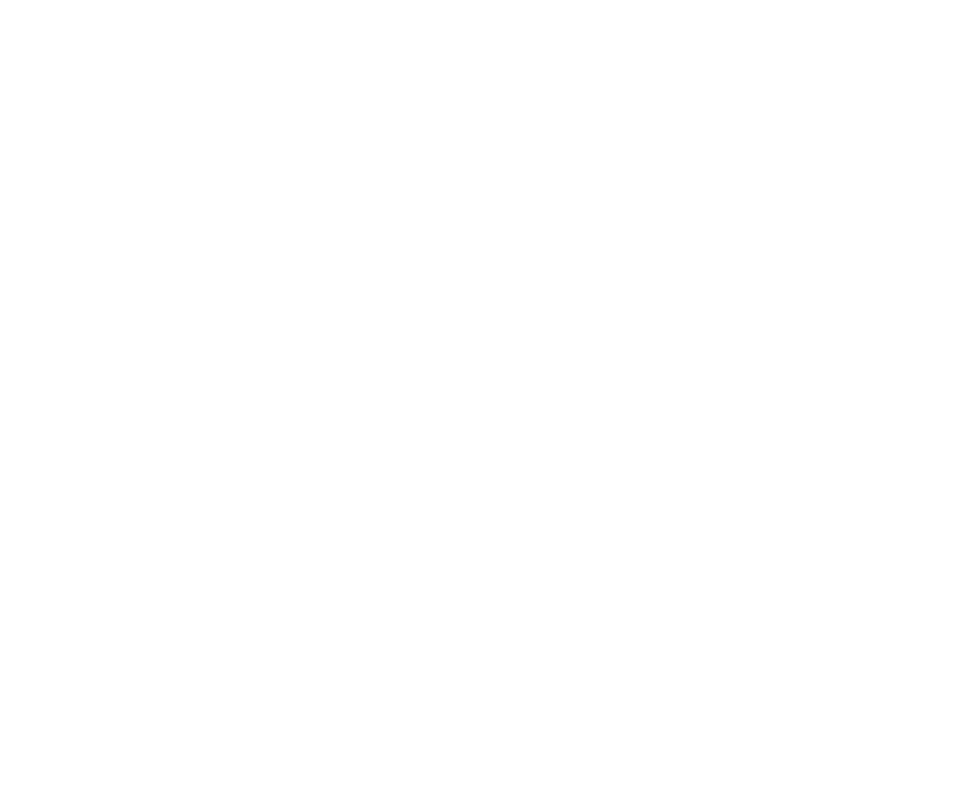
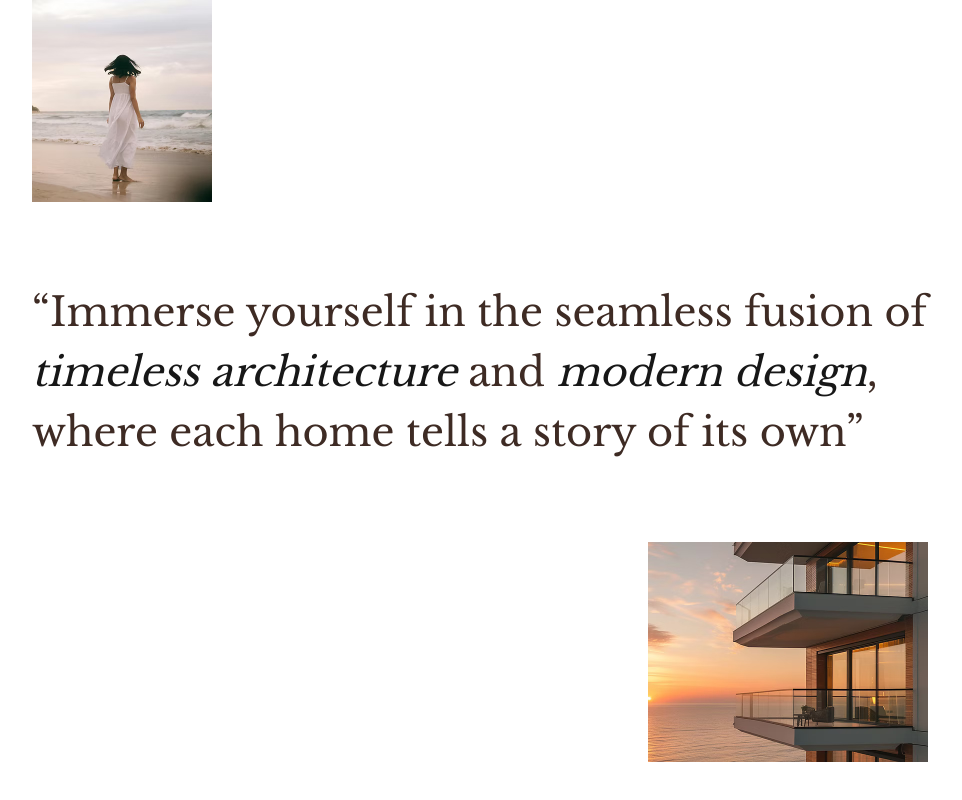
Before and after one commit to Ako2003/real-estate-landing-page, a Next.js app: page / in a window 1280 px wide. Shown: the part 5576-6376 px from the top of the page, without its empty margins (160-1122 px from the left). Before the commit the page ends 5438 px from the top, so only its background shows below. Built offline with nearby package versions, Linux system fonts and the light colour scheme.

Commit message:
Motivation section is ready

```diff
--- a/src/app/page.tsx
+++ b/src/app/page.tsx
@@ -4,6 +4,7 @@
 import Building from "@/sections/Building";
 import Ocean from "@/sections/Ocean";
 import Sky from "@/sections/Sky";
+import Motivation from "@/sections/Motivation";
 
 
 export default function Page(){
@@ -15,6 +16,7 @@
             <Building />
             <Ocean />
             <Sky />
+            <Motivation />
         </div>
     )
 }
--- /dev/null
+++ b/src/sections/Motivation.tsx
@@ -0,0 +1,23 @@
+import Image from "next/image";
+
+export default function Motivation() {
+    return (
+        <section>
+            <div className="mx-auto max-w-4xl py-30">
+                <div className="flex justify-start">
+                    <Image src={"/images/pexels-hiraldo-photos-1238187226-23124396 copy.jpg"} width={180} height={220}
+                           alt={"Girl on the beach"}/>
+                </div>
+                <h3 className="!text-brown my-20">
+                    “Immerse yourself in the seamless fusion of <i className="font-libre-baskerville">timeless
+                    architecture</i> and <i className="font-libre-baskerville">modern design</i>, where each home tells
+                    a story of its own”
+                </h3>
+                <div className="flex justify-end">
+                    <Image src={"/images/yuvalna_photograph_building_that_is_close_to_the_beace__the_a_c5aa863f-6b7e-48d1-a8f3-1e8f.jpg"} width={280} height={220}
+                           alt={"Balcony"}/>
+                </div>
+            </div>
+        </section>
+    )
+}
```
